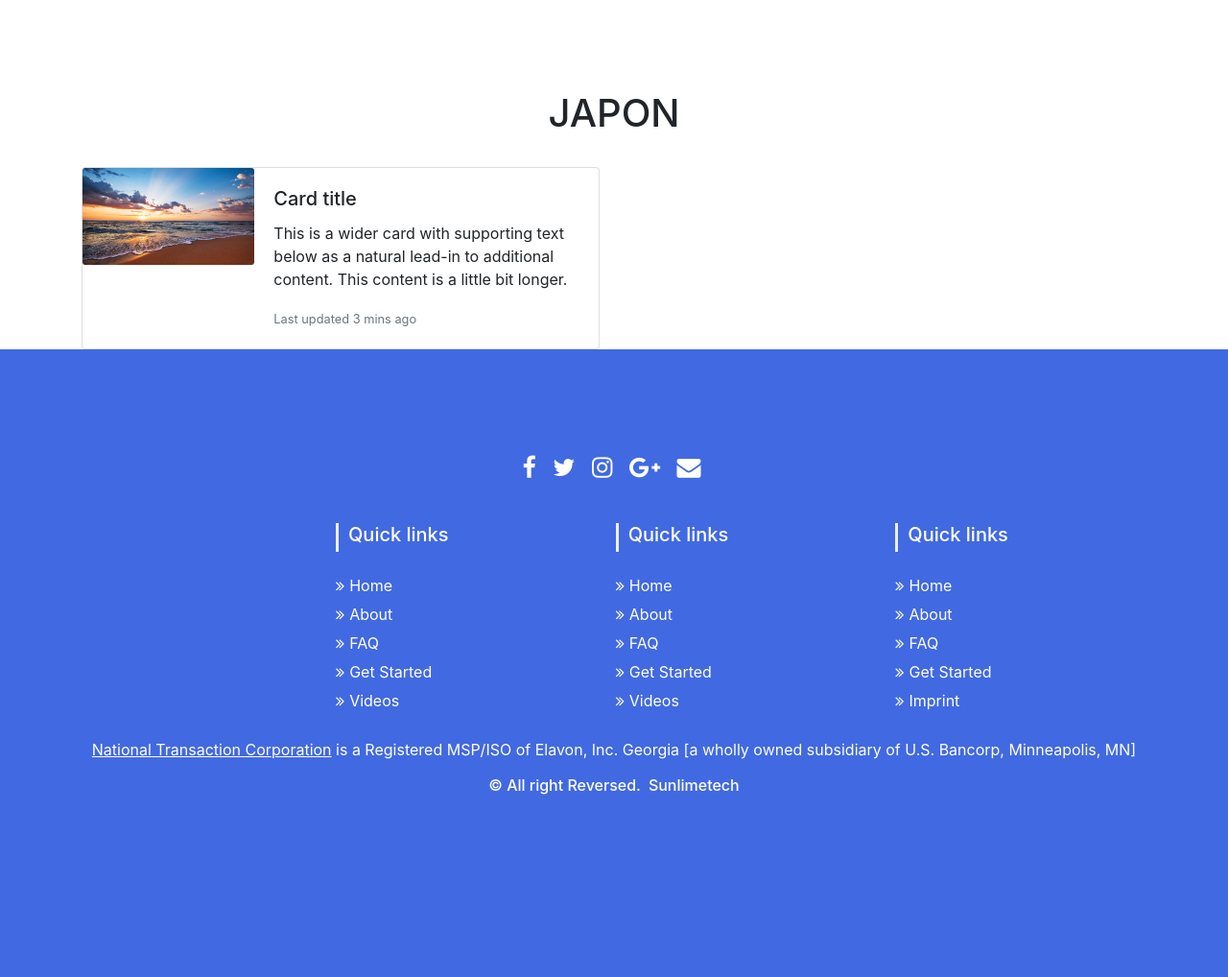
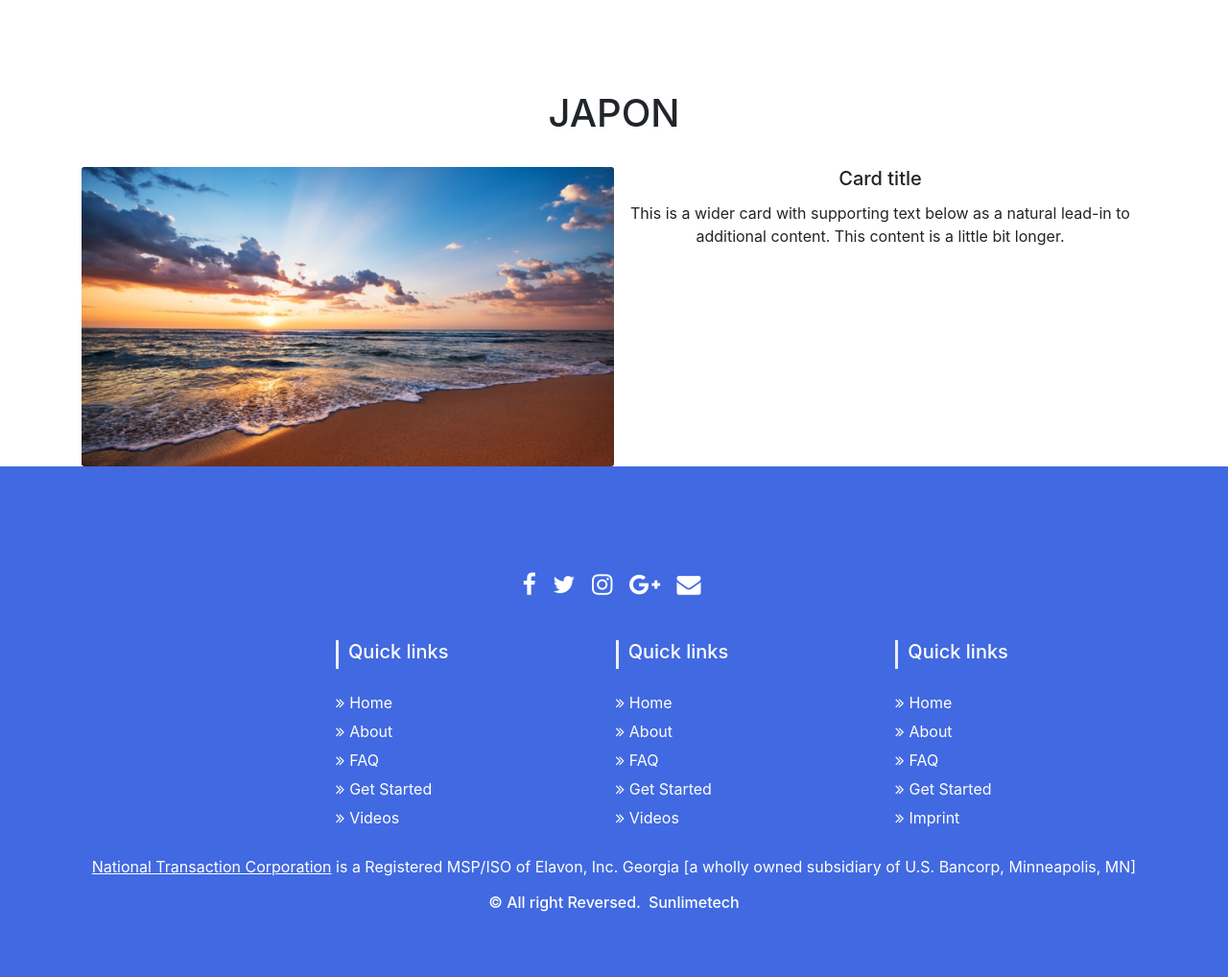
Before and after one commit to lucasgirard42/trip-planner, a PHP site: page /view/fiche-produit.php in a window 1280 px wide. Shown: the part 267-1285 px from the top of the page at 96% size. Before the commit the page ends 1095 px from the top, so only its background shows below. Run offline with PHP 8.4, Linux system fonts and the light colour scheme; some libraries are stand-ins or nearby versions.

Commit message:
lucas 16/06 9h30

```diff
--- a/assets/css/styles.css
+++ b/assets/css/styles.css
@@ -34,6 +34,7 @@
     top: 38px;
   }
 
+/*---------------------------CARD ACCUEIL---------------------*/
 
  .firstcard{
     margin: auto;
@@ -49,3 +50,12 @@
 	-webkit-transform: scale(1.1);
 	transform: scale(1.1);
 }
+
+
+
+
+/*--------------------CARD FICHE PRODUIT --------------------*/
+
+.card-body{
+    margin-top: 50%;
+}
--- a/view/accueil.php
+++ b/view/accueil.php
@@ -71,9 +71,7 @@
 
 
 <?php include '../partials/footer.php'?>
-<script src="https://code.jquery.com/jquery-3.5.1.slim.min.js" integrity="sha384-DfXdz2htPH0lsSSs5nCTpuj/zy4C+OGpamoFVy38MVBnE+IbbVYUew+OrCXaRkfj" crossorigin="anonymous"></script>
-<script src="https://cdn.jsdelivr.net/npm/popper.js@1.16.0/dist/umd/popper.min.js" integrity="sha384-Q6E9RHvbIyZFJoft+2mJbHaEWldlvI9IOYy5n3zV9zzTtmI3UksdQRVvoxMfooAo" crossorigin="anonymous"></script>
-<script src="https://stackpath.bootstrapcdn.com/bootstrap/4.5.0/js/bootstrap.min.js" integrity="sha384-OgVRvuATP1z7JjHLkuOU7Xw704+h835Lr+6QL9UvYjZE3Ipu6Tp75j7Bh/kR0JKI" crossorigin="anonymous"></script>
+
 
 </body>
 </html>
--- a/view/fiche-produit.php
+++ b/view/fiche-produit.php
@@ -23,16 +23,15 @@
 <h1 class="pays text-center">JAPON</h1>
 <br>
 <div class="container">
-    <div class="card mb-12" style="max-width: 540px;">
+    <div class="secondCard mb-12">
         <div class="row no-gutters">
-            <div class="col-md-4">
+            <div class="col-md-6">
                 <img src="../assets/images/plages.jpg" class="card-img" alt="...">
             </div>
-            <div class="col-md-8">
-                <div class="card-body">
+            <div class="col-md-6">
+                <div class="secondCard-body text-center">
                     <h5 class="card-title">Card title</h5>
                     <p class="card-text">This is a wider card with supporting text below as a natural lead-in to additional content. This content is a little bit longer.</p>
-                    <p class="card-text"><small class="text-muted">Last updated 3 mins ago</small></p>
                 </div>
             </div>
         </div>
```
